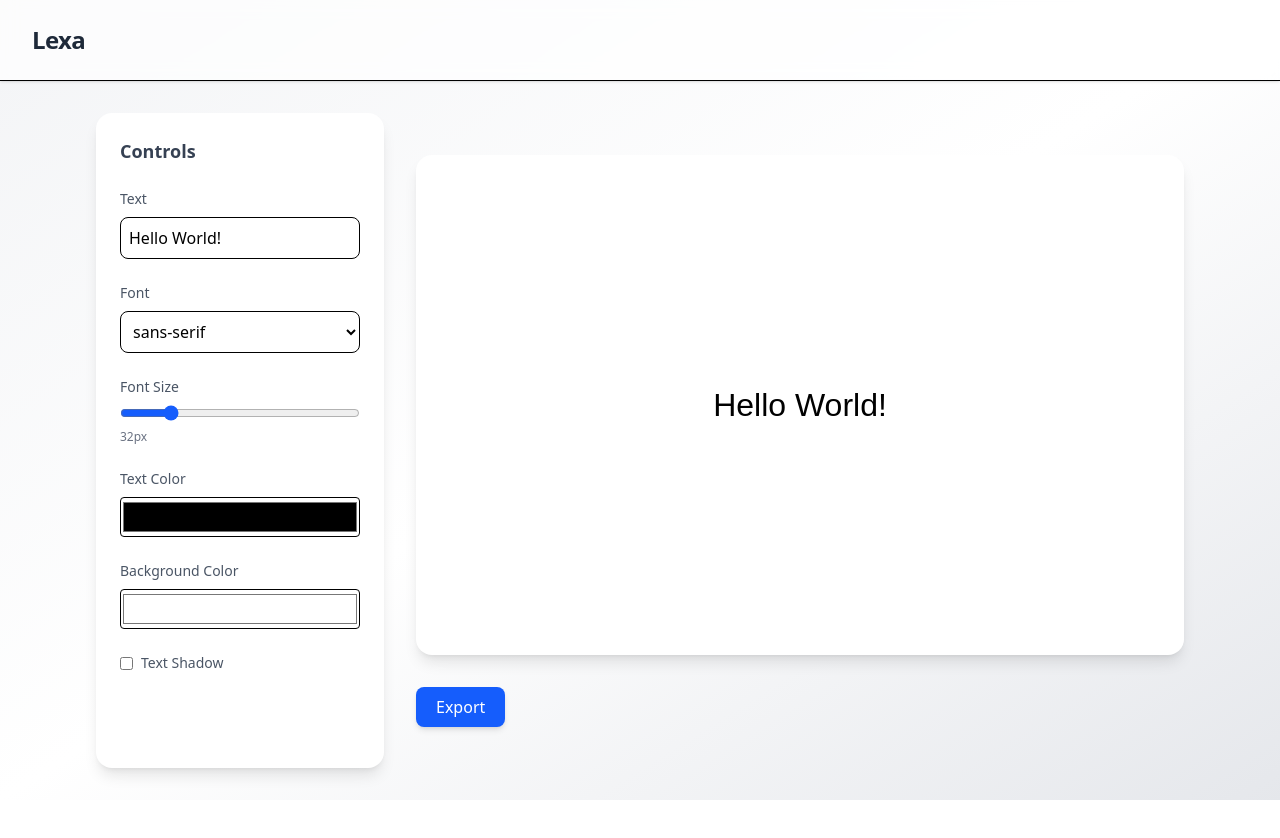
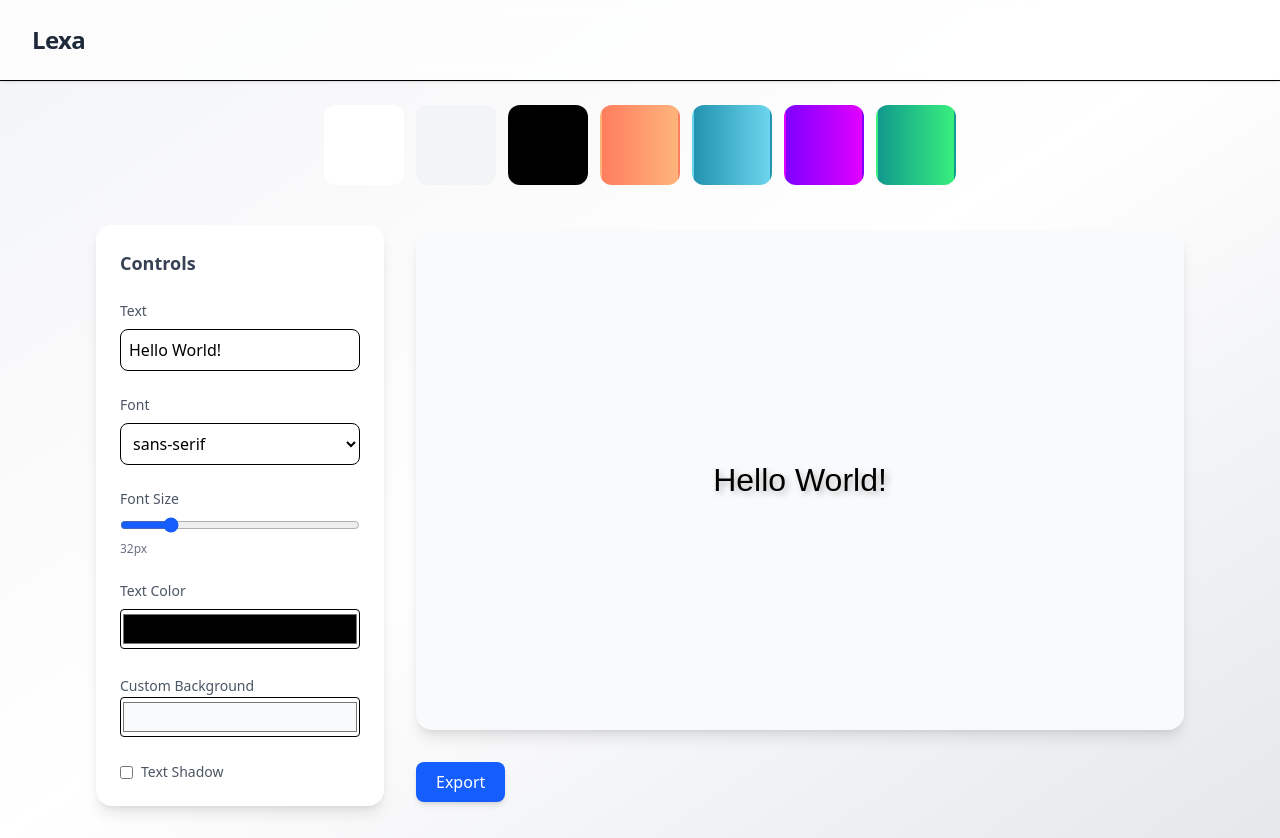
Before and after one commit to stackvn/lexa, a Next.js app: page / in a window 1280 px wide. Before the commit the page ends 800 px from the top, so only its background shows below. Built offline with nearby package versions, Linux system fonts and the light colour scheme.

Commit message:
added preset backgrounds

```diff
--- a/app/page.tsx
+++ b/app/page.tsx
@@ -1,5 +1,7 @@
 "use client";
 
+import Backgrounds from "@/components/Backgrounds";
+import { backgrounds } from "@/util/helper";
 import { useState, useRef } from "react";
 
 const fonts = ["sans-serif", "serif", "monospace", "cursive", "fantasy"];
@@ -9,17 +11,25 @@ export default function Home() {
   const [font, setFont] = useState(fonts[0]);
   const [fontSize, setFontSize] = useState(32);
   const [textColor, setTextColor] = useState("#000000");
-  const [bg, setBg] = useState("#ffffff");
   const [shadow, setShadow] = useState(false);
+
+  const [bg, setBg] = useState("#f9fafb"); // current background
+  const [customColor, setCustomColor] = useState("#f9fafb"); // only for <input type="color">
   const exportRef = useRef<HTMLDivElement>(null);
 
   return (
     <main className="min-h-screen flex flex-col items-center justify-start bg-gradient-to-br from-gray-100 via-white to-gray-200">
-      <header className="w-full py-6 px-8 flex justify-between items-center border-b bg-white/70 backdrop-blur-sm shadow-sm">
+      <header className="w-full py-6 px-8 flex justify-between items-center border-b bg-white/70 backdrop-blur-sm shadow-sm mb-6">
         <h1 className="text-2xl font-bold tracking-tight text-gray-800">
           Lexa
         </h1>
       </header>
+
+      <Backgrounds
+        backgrounds={backgrounds}
+        onSelect={(value) => setBg(value)}
+        selected={bg}
+      />
 
       <div className="flex w-full max-w-6xl flex-1 p-8 gap-8">
         {/* Controls Sidebar */}
@@ -79,14 +89,17 @@ export default function Home() {
             />
           </div>
 
-          <div className="flex flex-col gap-2">
+          <div>
             <label className="text-sm font-medium text-gray-600">
-              Background Color
+              Custom Background
             </label>
             <input
               type="color"
-              value={bg}
-              onChange={(e) => setBg(e.target.value)}
+              value={customColor}
+              onChange={(e) => {
+                setCustomColor(e.target.value);
+                setBg(e.target.value);
+              }}
               className="h-10 w-full border rounded"
             />
           </div>
@@ -110,11 +123,11 @@ export default function Home() {
             ref={exportRef}
             className="w-full h-[500px] flex items-center justify-center rounded-2xl shadow-lg px-8 py-4"
             style={{
-              backgroundColor: bg,
+              background: bg,
               fontFamily: font,
               fontSize: `${fontSize}px`,
               color: textColor,
-              textShadow: shadow ? "3px 3px 6px rgba(0,0,0,0.25)" : "none",
+              textShadow: "3px 3px 6px rgba(0,0,0,0.25)",
             }}
           >
             <span>{text}</span>
--- /dev/null
+++ b/components/Backgrounds.tsx
@@ -0,0 +1,33 @@
+"use client";
+
+type BackgroundSelectorProps = {
+  backgrounds: { name: string; value: string }[];
+  onSelect: (value: string) => void;
+  selected: string;
+};
+
+export default function Backgrounds({
+  backgrounds,
+  onSelect,
+  selected,
+}: BackgroundSelectorProps) {
+  return (
+    <div className="flex flex-col gap-2">
+      <div className="flex gap-3 overflow-x-auto pb-2 scrollbar-hide">
+        {backgrounds.map((preset) => (
+          <button
+            key={preset.name}
+            onClick={() => onSelect(preset.value)}
+            className={`min-w-[80px] h-20 rounded-xl border-2 flex-shrink-0 transition ${
+              selected === preset.value
+                ? "border-blue-600"
+                : "border-transparent"
+            }`}
+            style={{ background: preset.value }}
+            title={preset.name}
+          />
+        ))}
+      </div>
+    </div>
+  );
+}
--- /dev/null
+++ b/util/helper.ts
@@ -0,0 +1,12 @@
+export const backgrounds = [
+  { name: "White", value: "#ffffff" },
+  { name: "Light Gray", value: "#f3f4f6" },
+  { name: "Black", value: "#000000" },
+  { name: "Sunset", value: "linear-gradient(to right, #ff7e5f, #feb47b)" },
+  { name: "Ocean", value: "linear-gradient(to right, #2193b0, #6dd5ed)" },
+  {
+    name: "Purple Dream",
+    value: "linear-gradient(to right, #7f00ff, #e100ff)",
+  },
+  { name: "Forest", value: "linear-gradient(to right, #11998e, #38ef7d)" },
+];
```
